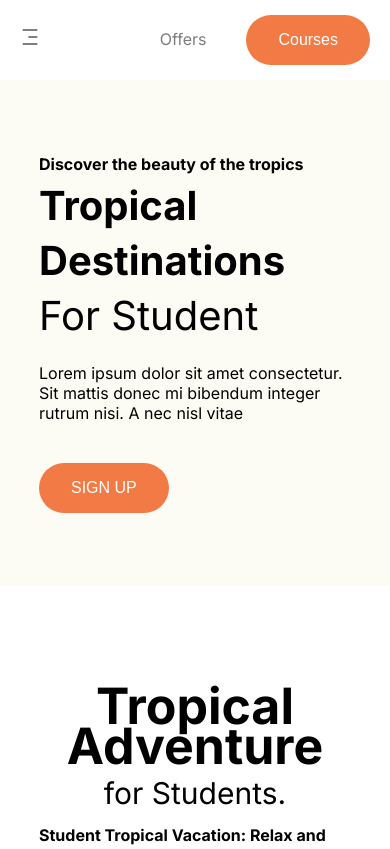
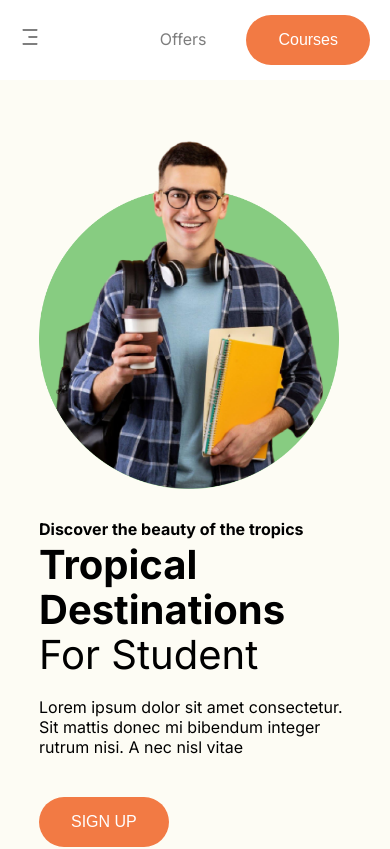
Before and after one commit to CodeWithIfty/education-website, a React (Vite) app: page / in a window 390 px wide. Shown: the top 849 px of the page. Built offline with nearby package versions, Linux system fonts and the light colour scheme.

Commit message:
fixed hero section responsive issue

```diff
--- a/src/components/HeroSection/hero-section.css
+++ b/src/components/HeroSection/hero-section.css
@@ -1,6 +1,6 @@
 .hero-section {
   background: rgba(248, 241, 211, 0.25);
-  height: calc(100vh - 80px);
+  height: 100vh;
   display: flex;
   justify-content: center;
   align-items: start;
@@ -10,7 +10,7 @@
   background-size: cover;
 }
 .hero-container {
-  height: 70%;
+  /* height: 70%; */
   display: flex;
   justify-content: space-around;
   align-items: end;
@@ -49,13 +49,33 @@
 
 /* Hero Section Responsive styles */
 @media only screen and (max-width: 1024px) {
+  /* .image-container {
+    display: none;
+  } */
+
+  .hero-section {
+    align-items: start;
+    height: 100vh;
+  }
+  .hero-container {
+    /* height: 50%; */
+    display: flex;
+    justify-content: center;
+    align-items: center;
+    flex-direction: column-reverse;
+    gap: 20px;
+  }
   .image-container {
-    display: none;
+    width: 100%;
+  }
+  .image-container img {
+    width: 300px;
   }
   .text-container {
     width: 100%;
-    margin-top: 150px;
+    /* margin-top: 150px; */
   }
+
   .hero-section {
     background-image: none;
   }
@@ -82,9 +102,6 @@
 @media only screen and (max-width: 425px) {
   .text-container h1 {
     font-size: 40px;
-    line-height: 55px;
-  }
-  .hero-section {
-    height: 60vh;
+    line-height: 45px;
   }
 }
```
